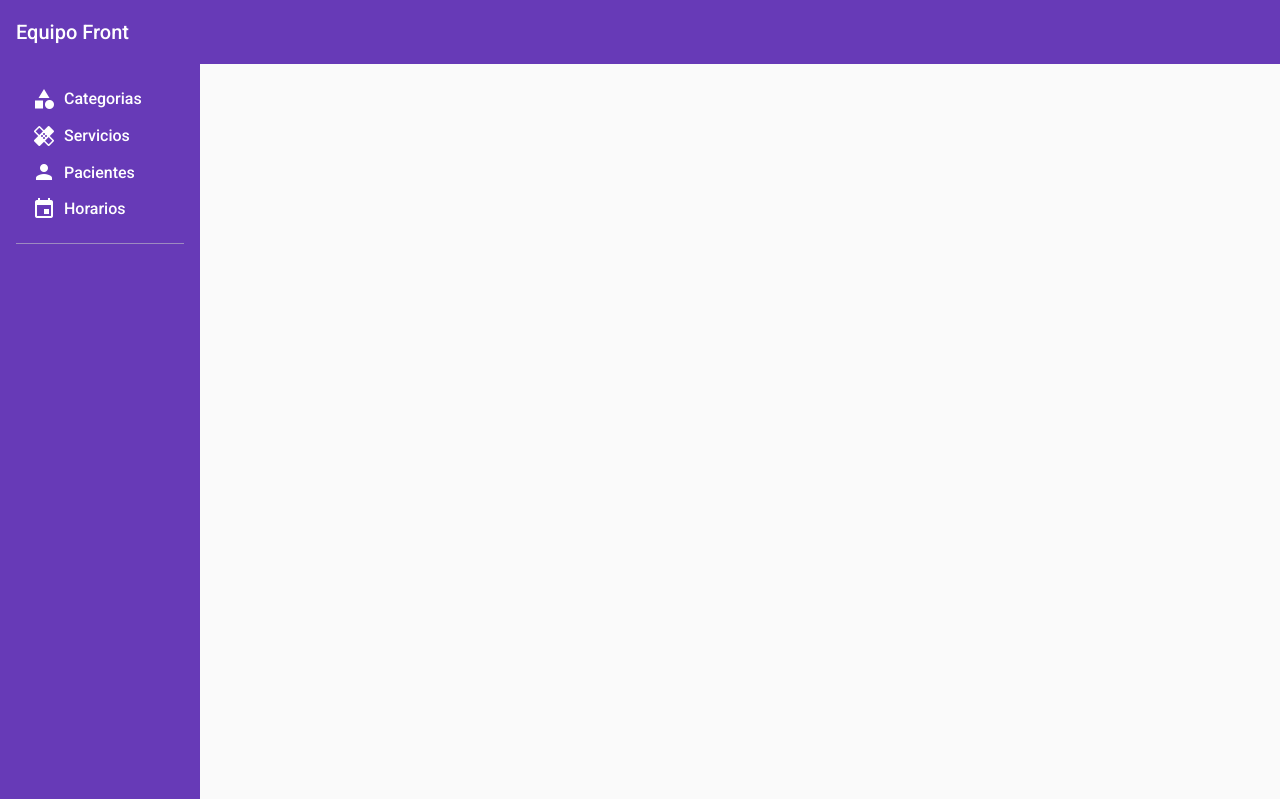
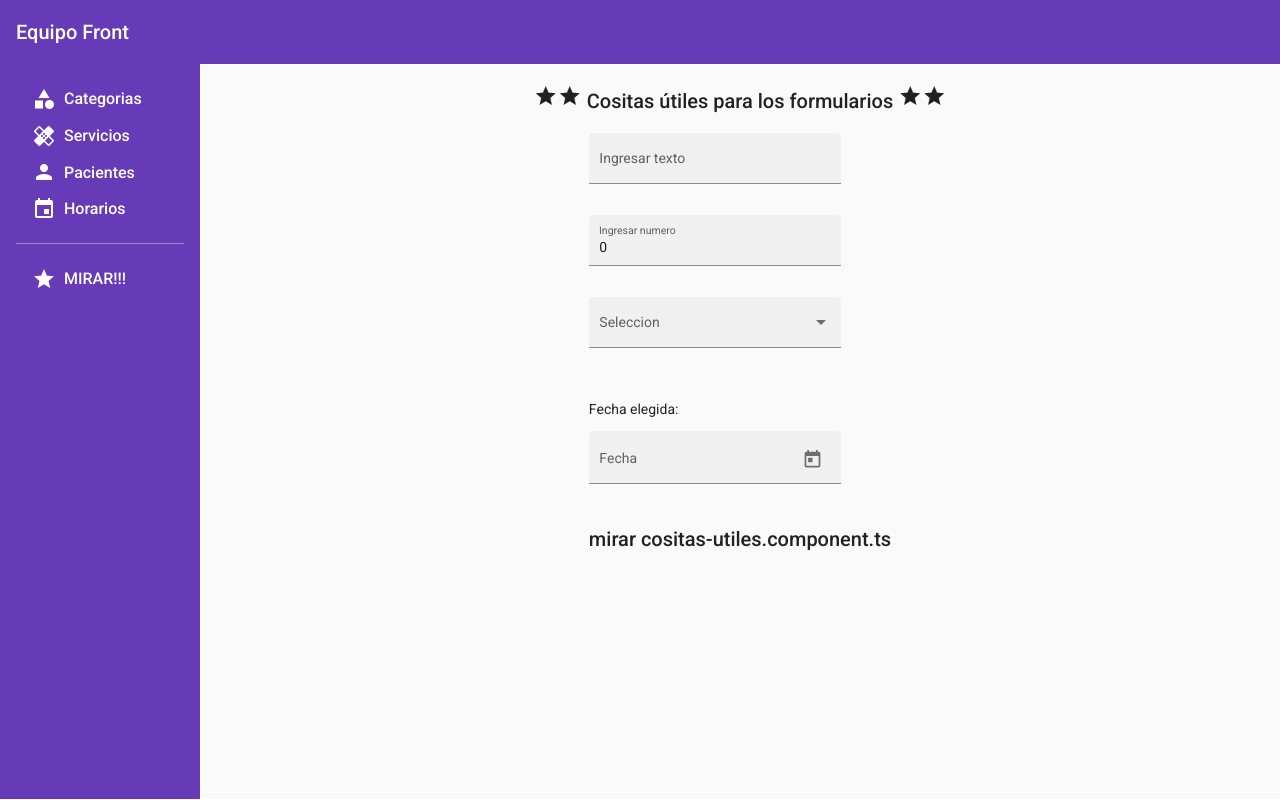
Before and after one commit to CamilaAlderete/front-primer-parcial, an Angular app: page /cositas in a window 1280 px wide. Before the commit this address led to /. Built offline with nearby package versions, Linux system fonts and the light colour scheme.

Commit message:
comentarios y ejemplos

```diff
--- a/src/app/app.component.html
+++ b/src/app/app.component.html
@@ -36,6 +36,11 @@
 
       <mat-divider></mat-divider>
 
+      <button mat-button routerLink="/cositas" class="menu-button">
+        <mat-icon>star</mat-icon>
+        <span>MIRAR!!!</span>
+      </button>
+
     </mat-sidenav>
     <mat-sidenav-content>
         <router-outlet></router-outlet>
--- a/src/app/categoria/editar-categoria/editar-categoria.component.ts
+++ b/src/app/categoria/editar-categoria/editar-categoria.component.ts
@@ -22,11 +22,14 @@ export class EditarCategoriaComponent implements OnInit {
     private httpService: CategoriaService
   ) { }
 
+  //es obtiene el id que se paso por http://localhost:4200/categoria/1/editar
+  //obtener el objeto debe hacerse antes de renderizar la página
   ngOnInit(): void {
     this.id =  decodeURI( this.route.snapshot.paramMap.get('id') || '0') ;
     this.getById();
   }
 
+  //se busca el objeto de acuerdo a su id
   getById(){
     this.httpService.getById(this.id)
       .subscribe({
--- a/src/app/categoria/lista-categoria/lista-categoria.component.ts
+++ b/src/app/categoria/lista-categoria/lista-categoria.component.ts
@@ -30,6 +30,7 @@ export class ListaCategoriaComponent implements OnInit {
   ) { }
 
   //apenas se inicia, se llama a la funcion getAll
+  //obtener la lista debe hacerse antes de renderizar la página
   ngOnInit(): void {
     this.getAll();
   }
--- a/src/app/categoria/nueva-categoria/nueva-categoria.component.html
+++ b/src/app/categoria/nueva-categoria/nueva-categoria.component.html
@@ -9,10 +9,12 @@
         <div class="container-fluid" >
 
 
+          <!-----titulo------>
           <h3 class="text-title">
             Nueva Categoria
           </h3>
 
+          <!----campo de texto, el valor que se escriba en él va a guardarse en categoria.descripcion---->
           <p>
 
             <mat-form-field appearance="fill" class="col-md-6">
@@ -23,6 +25,7 @@
           </p>
 
 
+          <!----las funciones guardar y atras seran llamdas ante el evento click---->
           <div class="col-md-6 d-flex justify-content-around">
             <button type="button" class="btn btn-primary btn-sm"
                     (click)="guardar()">Guardar
--- a/src/app/categoria/nueva-categoria/nueva-categoria.component.ts
+++ b/src/app/categoria/nueva-categoria/nueva-categoria.component.ts
@@ -23,6 +23,7 @@ export class NuevaCategoriaComponent implements OnInit {
   ngOnInit(): void {
   }
 
+  //verificar antes de hacer post
   guardar(){
     if( this.categoria.descripcion === ''){
       this.toastr.error('Debe completar todos los campos', 'Error');
--- /dev/null
+++ b/src/app/cositas-utiles/cositas-utiles/cositas-utiles.component.html
@@ -0,0 +1,63 @@
+<br>
+<div class="d-flex justify-content-center">
+  <h2 class="text-title">
+    <mat-icon>star</mat-icon> <mat-icon>star</mat-icon> {{ titulo }} <mat-icon>star</mat-icon> <mat-icon>star</mat-icon>
+  </h2>
+</div>
+
+<div class="d-flex justify-content-center">
+  <div>
+
+    <!---cadenas---->
+    <p>
+
+      <mat-form-field appearance="fill" class="col-md-10">
+        <mat-label>Ingresar texto</mat-label>
+        <input matInput type="text" [(ngModel)]="cadena">
+      </mat-form-field>
+
+    </p>
+
+
+    <!---numeros---->
+    <p>
+
+      <mat-form-field appearance="fill" class="col-md-10">
+        <mat-label>Ingresar numero</mat-label>
+        <input matInput type="number" [(ngModel)]="numero">
+      </mat-form-field>
+
+    </p>
+
+    <!---seleccion---->
+    <p>
+      <mat-form-field appearance="fill" class="col-10">
+        <mat-label>Seleccion</mat-label>
+        <mat-select [(ngModel)]="item">
+          <mat-option *ngFor = "let l of lista" [value]="l">
+            {{ l }}
+          </mat-option>
+        </mat-select>
+      </mat-form-field>
+    </p>
+
+
+    <!----fecha----->
+
+    <br>
+    <p> Fecha elegida: {{ fehaElegida }}</p>
+
+    <mat-form-field appearance="fill" class="col-10">
+      <mat-label>Fecha</mat-label>
+      <input matInput [matDatepicker]="picker" [(ngModel)]="fecha" (ngModelChange) = "cambio()" [min]="minDate" placeholder="dd/mm/aaaa">
+      <mat-datepicker-toggle matSuffix [for]="picker"></mat-datepicker-toggle>
+      <mat-datepicker #picker></mat-datepicker>
+    </mat-form-field>
+
+
+    <br><br>
+    <h2> mirar cositas-utiles.component.ts</h2>
+
+
+  </div>
+</div>
--- /dev/null
+++ b/src/app/cositas-utiles/cositas-utiles/cositas-utiles.component.ts
@@ -0,0 +1,41 @@
+import { Component, OnInit } from '@angular/core';
+import { DatePipe } from '@angular/common'
+
+//enlaces
+// https://material.angular.io/components/dialog/overview
+//https://material.angular.io/components/datepicker/overview
+//https://material.angular.io/components/select/overview
+//https://material.angular.io/components/table/overview
+//https://material.angular.io/components/input/overview
+//https://material.angular.io/components/form-field/overview
+
+
+@Component({
+  selector: 'app-cositas-utiles',
+  templateUrl: './cositas-utiles.component.html',
+  styleUrls: ['./cositas-utiles.component.css']
+})
+export class CositasUtilesComponent implements OnInit {
+
+  titulo = 'Cositas útiles para los formularios';
+  cadena = '';
+  numero = 0;
+
+  item:any;
+  lista= ['pepa','hola','Michifuz'];
+
+  minDate = new Date(); //para que solo se pueda elegir fecha de hoy en adelante
+  fecha = null;
+  fehaElegida = null;
+
+  constructor() { }
+
+  ngOnInit(): void {
+  }
+
+  //le da formato a la fecha o algo asi
+  cambio(){
+    this.fehaElegida = new DatePipe('en-US').transform(this.fecha, 'yyyy-MM-dd')
+  }
+
+}
```
Also changed, not shown: src/app/app-routing.module.ts (+7 -5 lines), src/app/app.module.ts (+19 -2 lines), src/app/categoria/lista-categoria/lista-categoria.component.html (+11 -1 lines), src/app/cositas-utiles/cositas-utiles/cositas-utiles.component.css (added), 1 other file (tests, documents, lock files or other folders).
